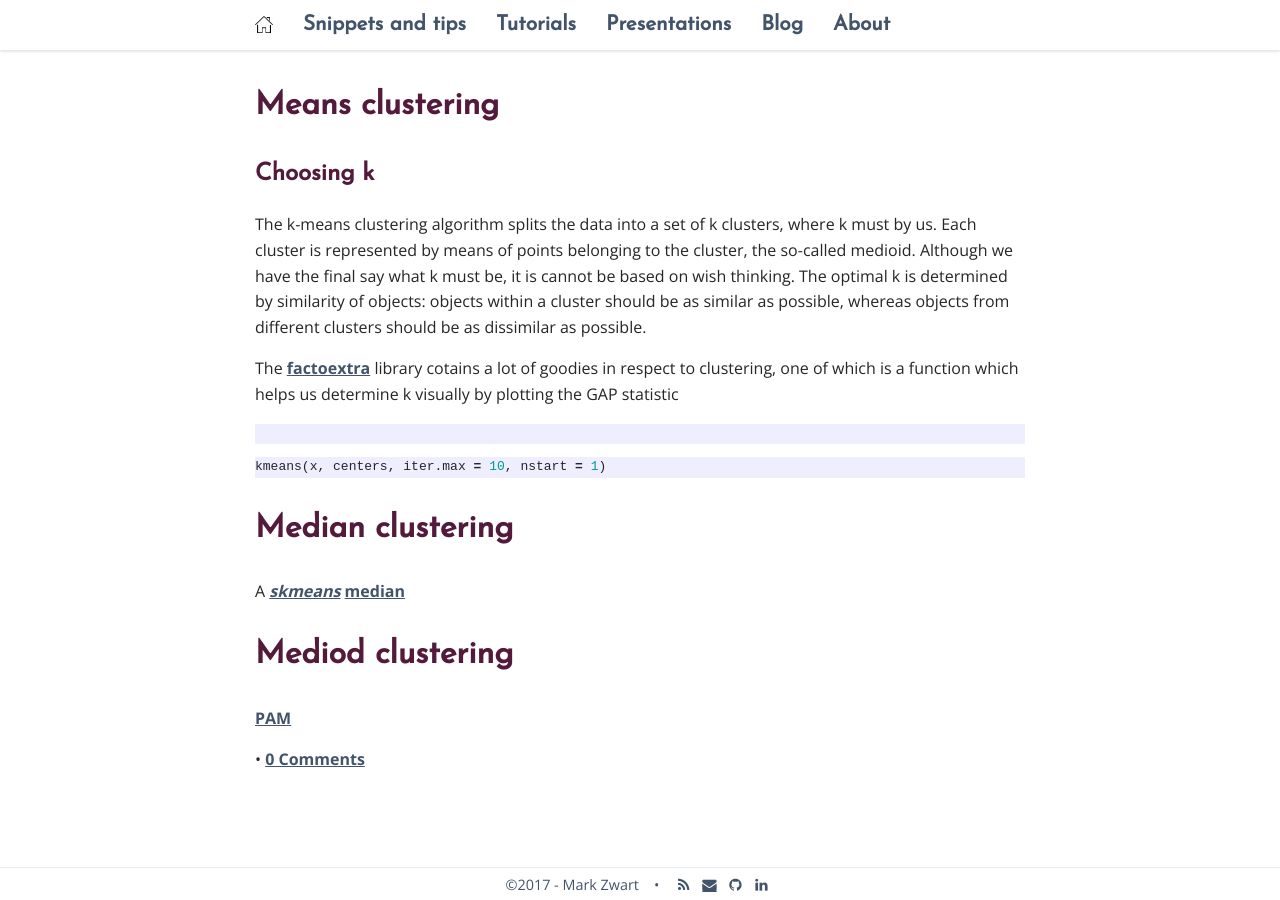
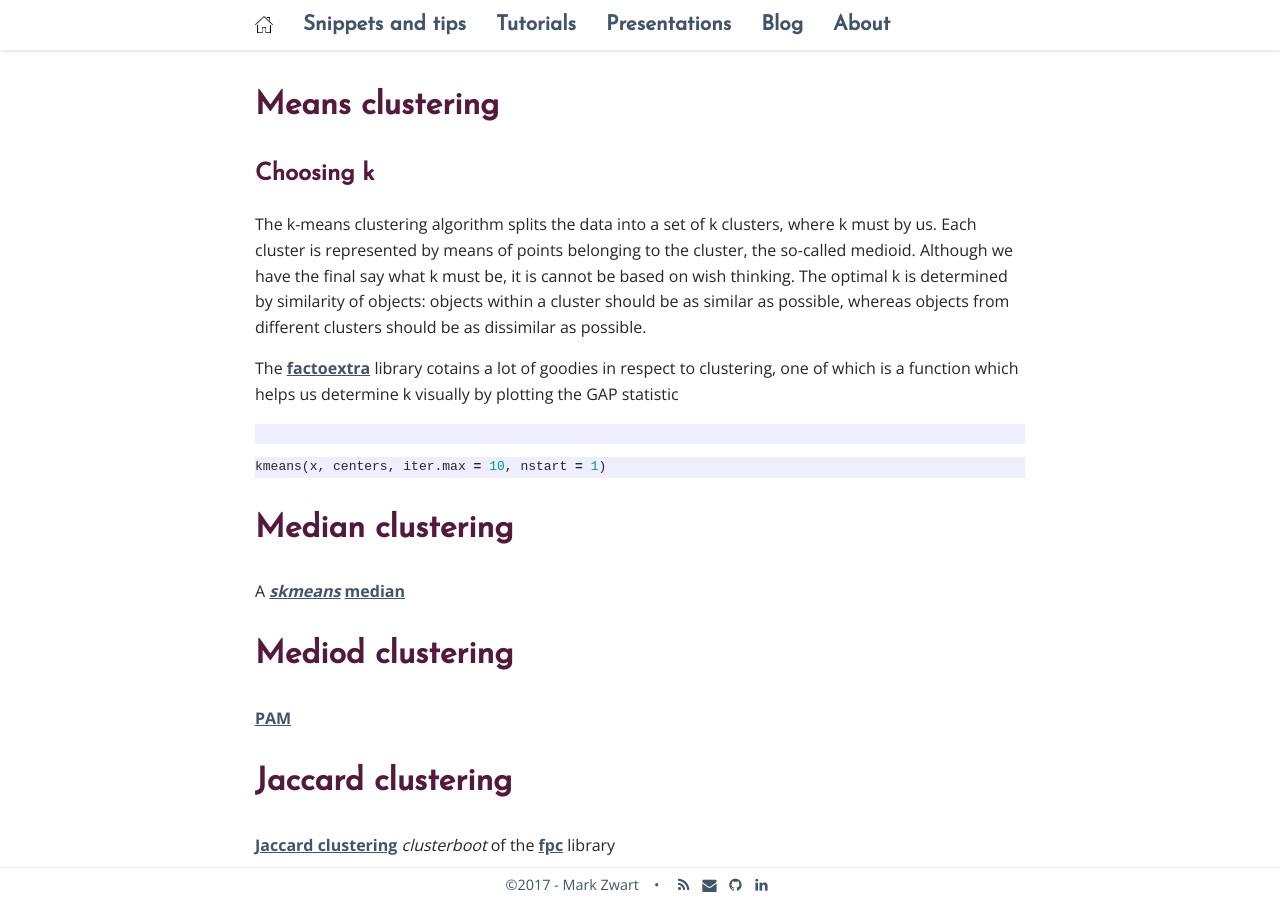
Before and after one commit to mark-me/mark-me.github.io, a Jekyll site: the page built from _pages/tutorials/kmeans/clustering-methods.md, in a window 1280 px wide and 900 px high, scrolled down 1799 px. Built offline with Jekyll 4.4.1, drawn with Linux system fonts in a browser that asks for light colours; nearby versions of some CDN libraries; comment, search, counter and statistics services are not loaded.

Commit message:
Update clustering-methods.md

```diff
--- a/_pages/tutorials/kmeans/clustering-methods.md
+++ b/_pages/tutorials/kmeans/clustering-methods.md
@@ -77,3 +77,7 @@ A
 # Mediod clustering
 
 [PAM](http://www.sthda.com/english/wiki/partitioning-cluster-analysis-quick-start-guide-unsupervised-machine-learning#pam-partitioning-around-medoids)
+
+# Jaccard clustering
+
+[Jaccard clustering](http://www.win-vector.com/blog/2015/09/bootstrap-evaluation-of-clusters/) _clusterboot_ of the **[fpc](https://cran.r-project.org/web/packages/fpc/index.html)** library
```
